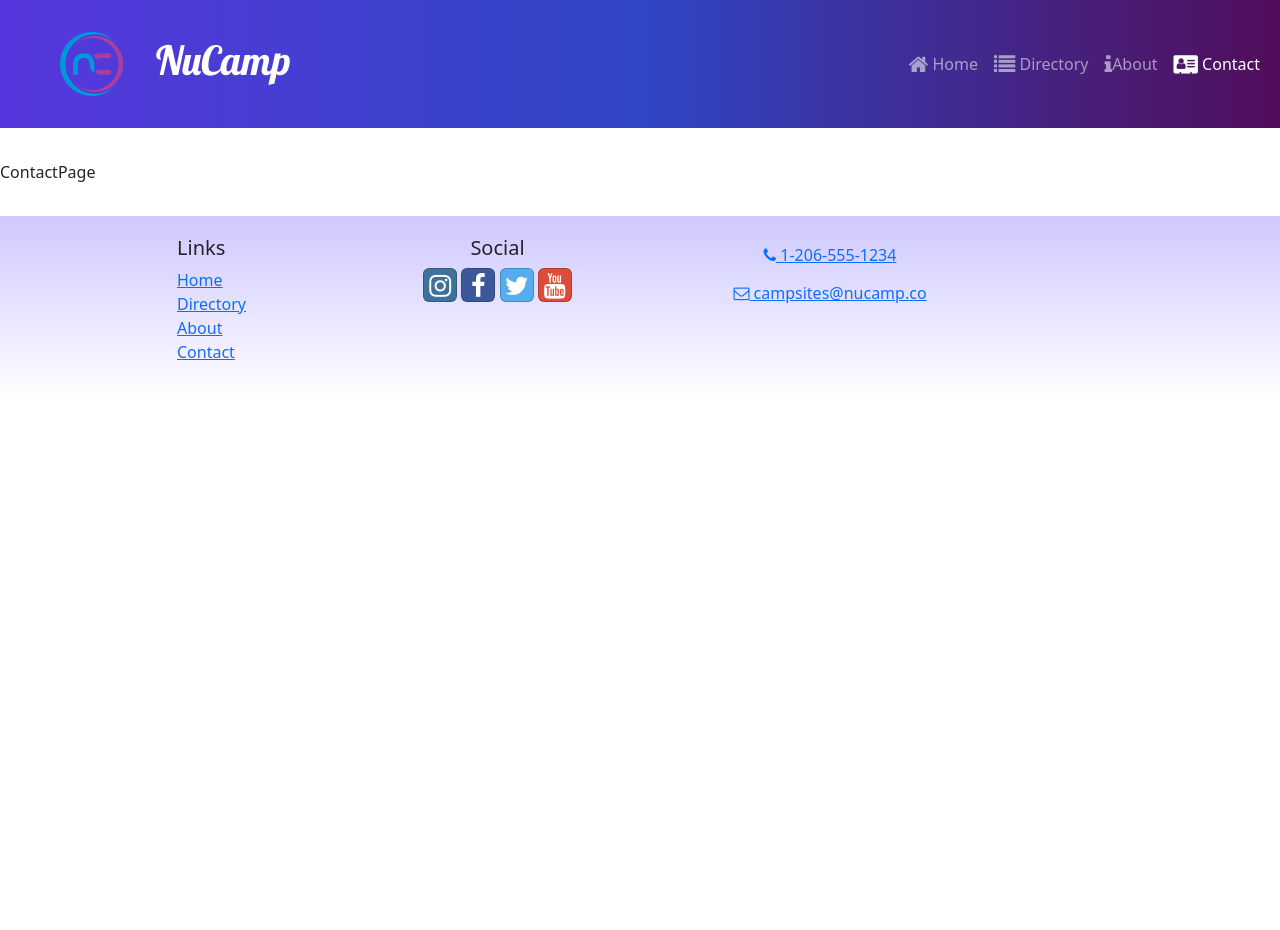
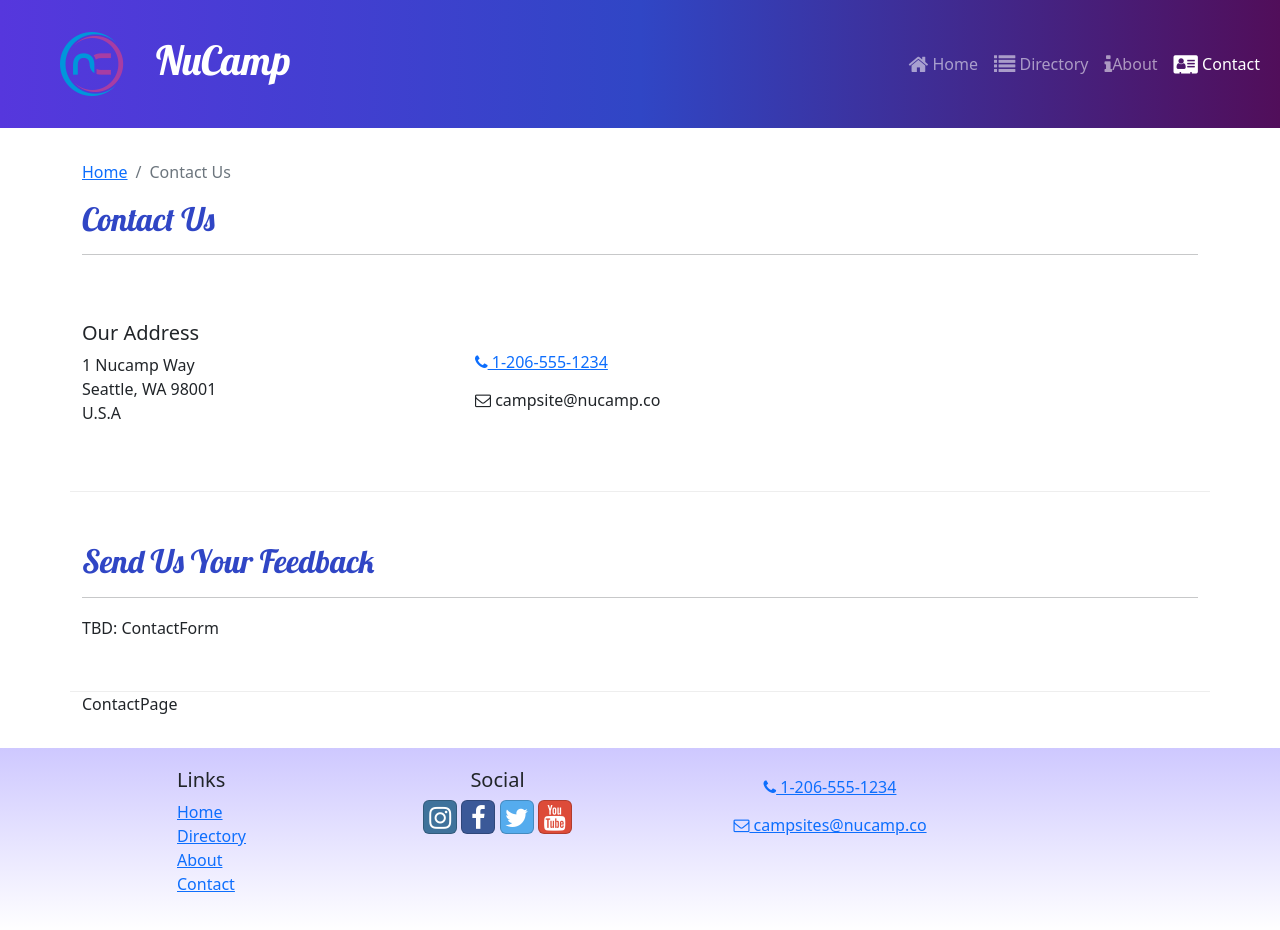
Before and after one commit to mamypoco/nucampsite-react-new, a React (Create React App) app: page /contact in a window 1280 px wide. Before the commit the page ends 800 px from the top, so only its background shows below. Built offline with nearby package versions, Linux system fonts and the light colour scheme.

Commit message:
ContactPage

```diff
--- a/src/app/shared/CAMPSITES.js
+++ b/src/app/shared/CAMPSITES.js
@@ -1,43 +1,43 @@
-import reactLakeImg from '../assets/img/react-lake.jpg';
-import chromeRiverImg from '../assets/img/chrome-river.jpg';
-import breadCrumbImg from '../assets/img/breadcrumb-trail.jpg';
-import reduxWoodsImg from '../assets/img/redux-woods.jpg';
+import reactLakeImg from "../assets/img/react-lake.jpg";
+import chromeRiverImg from "../assets/img/chrome-river.jpg";
+import breadCrumbImg from "../assets/img/breadcrumb-trail.jpg";
+import reduxWoodsImg from "../assets/img/redux-woods.jpg";
 
 export const CAMPSITES = [
    {
       id: 0,
-        name: 'React Lake Campground',
+      name: "React Lake Campground",
       image: reactLakeImg,
       elevation: 1233,
       featured: false,
       description:
-            'Nestled in the foothills of the Chrome Mountains, this campground on the shores of the pristine React Lake is a favorite for fly fishers.'
+         "Nestled in the foothills of the Chrome Mountains, this campground on the shores of the pristine React Lake is a favorite for fly fishers.",
    },
    {
       id: 1,
-        name: 'Chrome River Campground ',
+      name: "Chrome River Campground ",
       image: chromeRiverImg,
       elevation: 877,
       featured: false,
       description:
-            'Spend a few sunny days and starry nights beneath a canopy of old-growth firs at this enchanting spot by the Chrome River.'
+         "Spend a few sunny days and starry nights beneath a canopy of old-growth firs at this enchanting spot by the Chrome River.",
    },
    {
       id: 2,
-        name: 'Breadcrumb Trail Campground',
+      name: "Breadcrumb Trail Campground",
       image: breadCrumbImg,
       elevation: 2901,
       featured: false,
       description:
-            'Let NuCamp be your guide to this off-the-beaten-path, hike-in-only campground.'
+         "Let NuCamp be your guide to this off-the-beaten-path, hike-in-only campground.",
    },
    {
       id: 3,
-        name: 'Redux Woods Campground',
+      name: "Redux Woods Campground",
       image: reduxWoodsImg,
       elevation: 42,
       featured: true,
       description:
-            "You'll never want to leave this hidden gem, deep within the lush Redux Woods."
-    }
+         "You'll never want to leave this hidden gem, deep within the lush Redux Woods.",
+   },
 ];
--- /dev/null
+++ b/src/features/display/AnimatedDisplayCard.js
@@ -0,0 +1,35 @@
+import { useState, useEffect } from "react";
+import { Card, CardImg, CardText, CardBody, CardTitle } from "reactstrap";
+import { useSpring, animated } from "react-spring";
+
+const AnimatedDisplayCard = ({ item }) => {
+   const { image, name, description } = item;
+
+   const [toggle, setToggle] = useState(false);
+
+   const animatedStyle = useSpring({
+      opacity: toggle ? 1 : 0,
+      transform: toggle ? "scale(1,1)" : "scale(1,0)",
+      //1 is 100% height, 0 is 0% height
+      config: { duration: 500 },
+      // 500 mili second = half second
+   });
+
+   useEffect(() => {
+      setToggle(true);
+   }, []);
+   // only run once when this component mounted
+
+   return (
+      <animated.div style={animatedStyle}>
+         <Card>
+            <CardImg src={image} alt={name} />
+            <CardBody>
+               <CardTitle>{name}</CardTitle>
+               <CardText>{description}</CardText>
+            </CardBody>
+         </Card>
+      </animated.div>
+   );
+};
+export default AnimatedDisplayCard;
--- a/src/features/display/DisplayList.js
+++ b/src/features/display/DisplayList.js
@@ -1,5 +1,5 @@
 import { Col, Row } from "reactstrap";
-import DisplayCard from "./DisplayCard";
+import AnimatedDisplayCard from "./AnimatedDisplayCard";
 import { selectFeaturedCampsite } from "../campsites/campsitesSlice";
 import { selectFeaturedPromotion } from "../promotions/promotionsSlice";
 import { selectFeaturedPartner } from "../partners/partnersSlice";
@@ -15,9 +15,12 @@ const DisplayList = () => {
       <Row>
          {items.map((item, idx) => {
             return (
-               <Col md className="m-1" key={idx}>
-                  <DisplayCard item={item} />
-               </Col>
+               item && (
+                  //without this condition, we will get error when ther is no featured campsite.
+                  <Col md className="m-1" key={idx}>
+                     <AnimatedDisplayCard item={item} />
+                  </Col>
+               )
             );
          })}
       </Row>
--- a/src/pages/ContactPage.js
+++ b/src/pages/ContactPage.js
@@ -1,5 +1,49 @@
+import { Container, Col, Row } from "reactstrap";
+import SubHeader from "../components/SubHeader";
+
 const ContactPage = () => {
-   return <div>ContactPage</div>;
+   return (
+      <Container>
+         <SubHeader current={"Contact Us"} />
+         <Row className="row-content align-items-center">
+            <Col sm="4">
+               <h5>Our Address</h5>
+               <address>
+                  1 Nucamp Way
+                  <br />
+                  Seattle, WA 98001
+                  <br />
+                  U.S.A
+               </address>
+            </Col>
+            <Col>
+               <a
+                  role="button"
+                  className="btn btn-link"
+                  href="tel: +12065551234"
+               >
+                  <i className="fa fa-phone" /> 1-206-555-1234
+               </a>
+               <br />
+               <a
+                  role="button"
+                  className="btn brn-link"
+                  href="mailto:fakeemail@fakeemail.co"
+               >
+                  <i className="fa fa-envelope-o" /> campsite@nucamp.co
+               </a>
+            </Col>
+         </Row>
+         <Row className="row-content">
+            <Col xs="12">
+               <h2>Send Us Your Feedback</h2>
+               <hr />
+            </Col>
+            <Col md="10">TBD: ContactForm</Col>
+         </Row>
+         ContactPage
+      </Container>
+   );
 };
 
 export default ContactPage;
```
Lines whose indentation alone changed are shown as unchanged.
